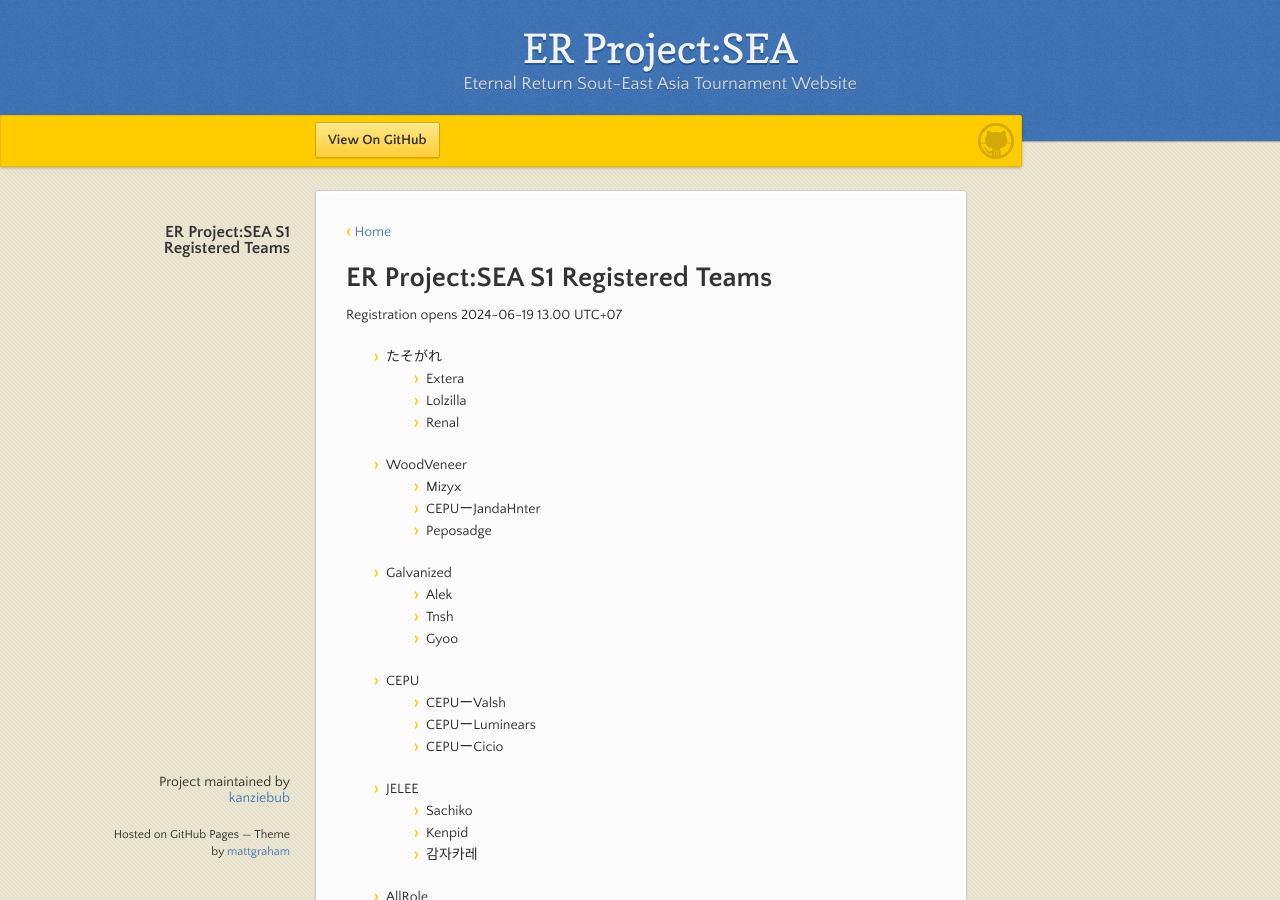
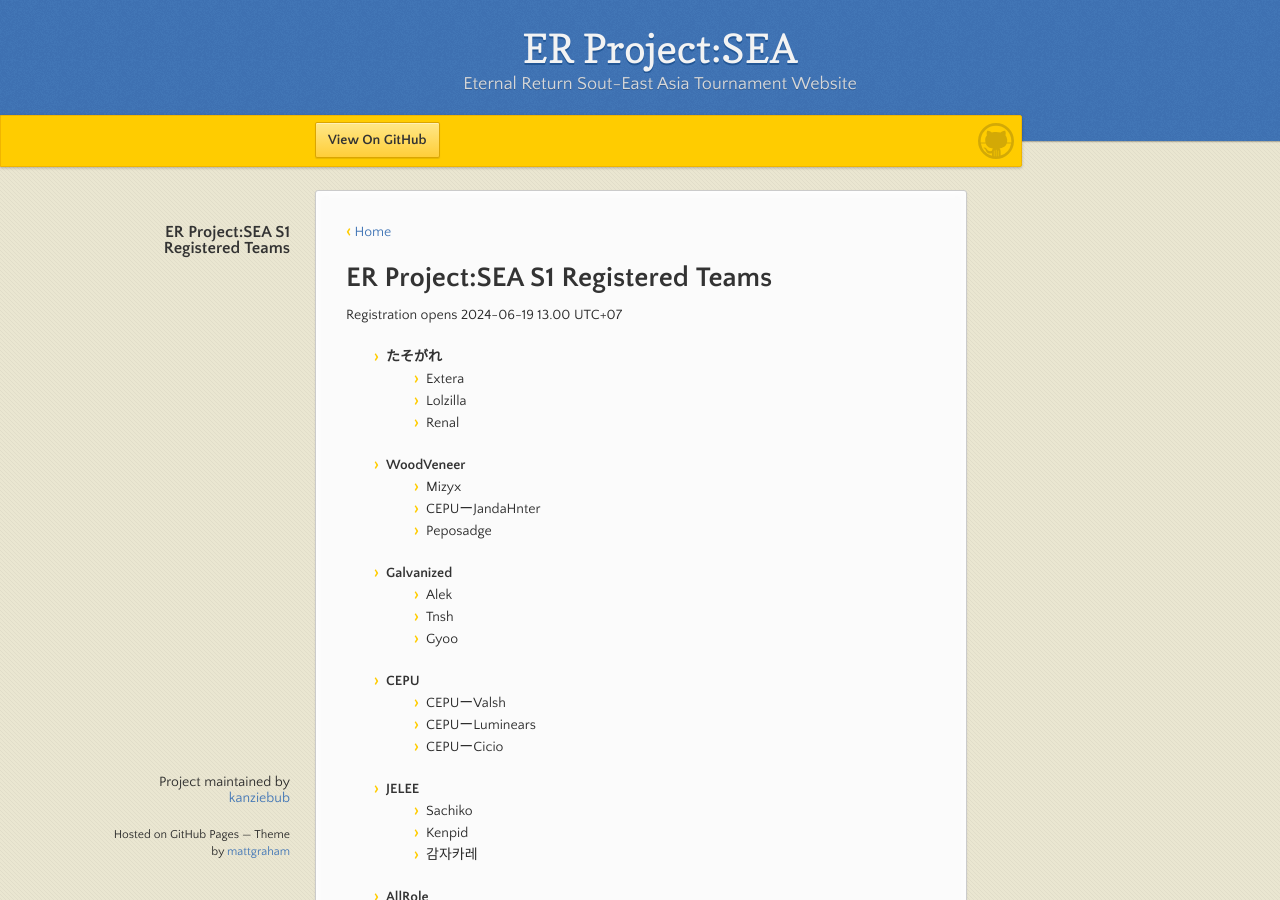
Before and after one commit to kanziebub/ProjectSEA, a Jekyll site: the page built from season/01/teams.md, in a window 1280 px wide and 900 px high. Built offline with Jekyll 4.4.1, drawn with Linux system fonts in a browser that asks for light colours.

Commit message:
mod/view

```diff
--- a/season/01/teams.md
+++ b/season/01/teams.md
@@ -8,65 +8,65 @@
 # **ER Project:SEA S1 Registered Teams**
 Registration opens 2024-06-19 13.00 UTC+07
 
-- たそがれ
+- **たそがれ**
   - Extera
   - Lolzilla
   - Renal
-- WoodVeneer
+- **WoodVeneer**
   - Mizyx
   - CEPUーJandaHnter
   - Peposadge
-- Galvanized
+- **Galvanized**
   - Alek
   - Tnsh
   - Gyoo
-- CEPU
+- **CEPU**
   - CEPUーValsh
   - CEPUーLuminears
   - CEPUーCicio
-- JELEE
+- **JELEE**
   - Sachiko
   - Kenpid
   - 감자카레
-- AllRole
+- **AllRole**
   - CEPUーMistral
   - Gallileo
   - itsyaboyWhy
-- Any
+- **Any**
   - クゥニ
   - sLLLime
   - Sinocchi
-- Ēclair
+- **Ēclair**
   - Caffeine811
   - YusaShirou
   - NaFi
-- Sakau.
+- **Sakau.**
   - Onryou
   - SaintHolo
   - ZxLaim
-- Mango
+- **Mango**
   - Kel2ykeion
   - ThreeRain
   - MuRyoKuSho
-- OneTrick
+- **OneTrick**
   - Solit
   - Sukonbu1
   - AkihiroAka
-- Old People
+- **Old People**
   - Luerye
   - LCW
   - Rion34
-- ICLP
+- **ICLP**
   - PekoMarisa
   - Restifik
   - Convict
   - Jasonjoe123
-- BanaNutmi
+- **BanaNutmi**
   - Gomibin
   - Ybardossa
   - BondagePug
   - Adansonii
-- WingTomZai
+- **WingTomZai**
   - Nackbkk
   - Stram11
   - Hopex
```
